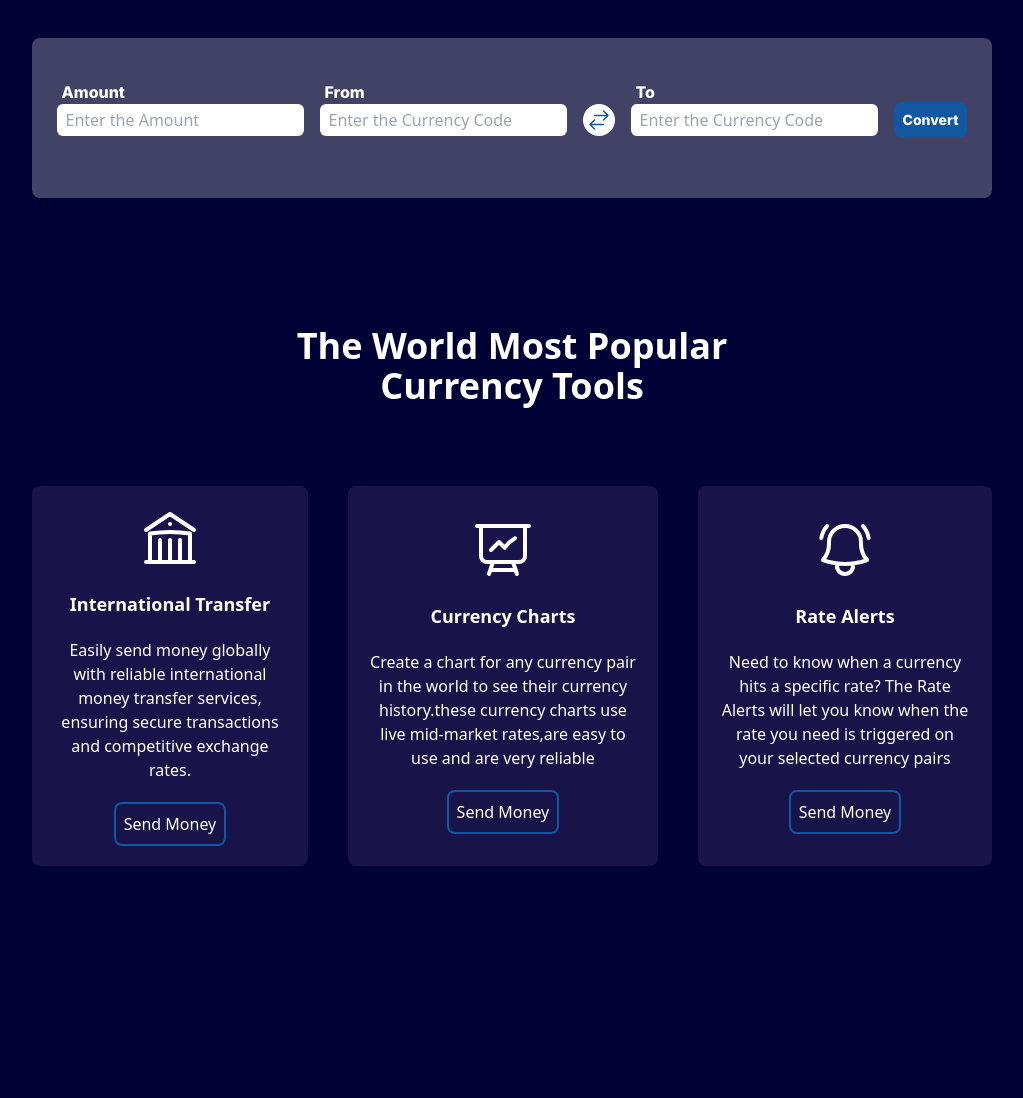
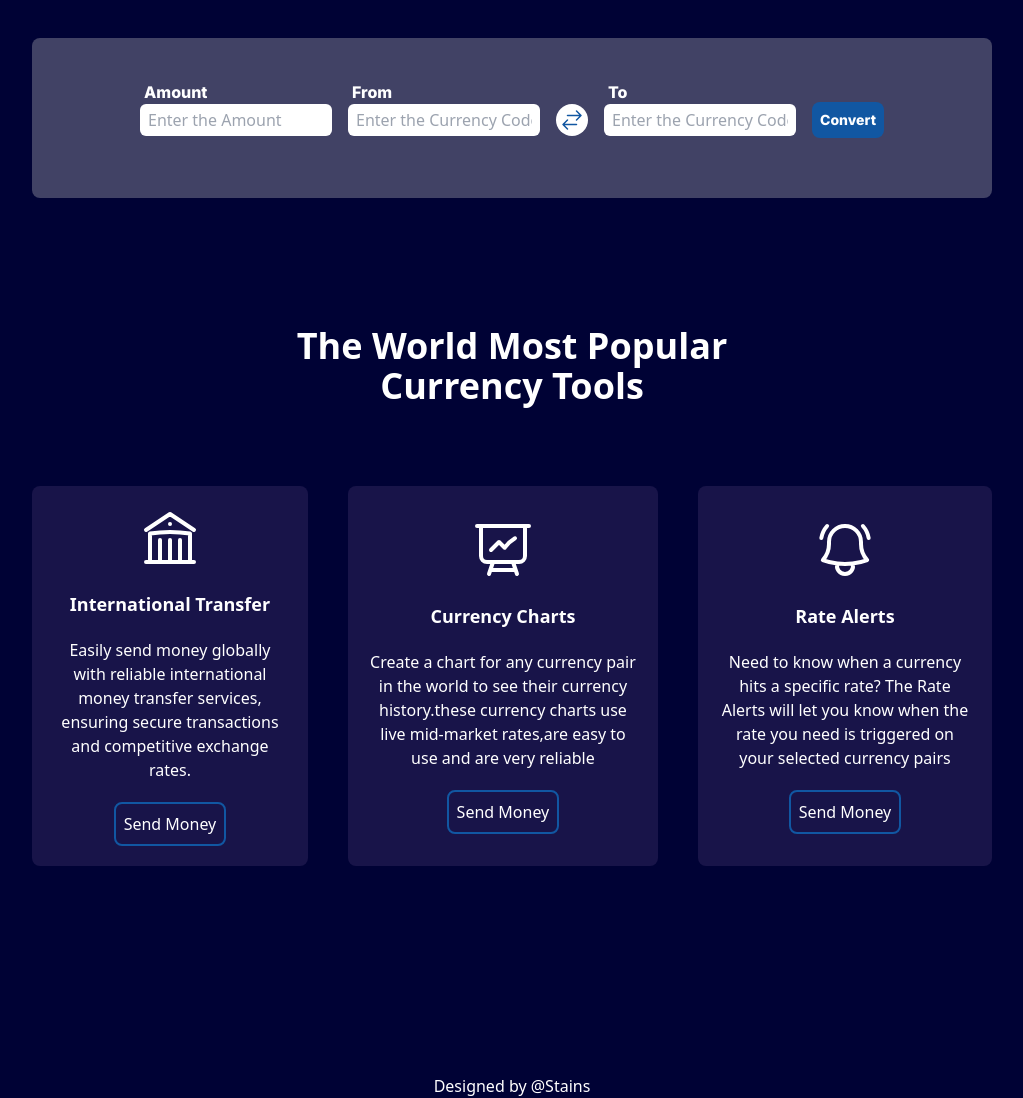
Before and after one commit to stainsleto/Currency-Converter-vanillaJS, a website built with Vite: page src/index.html in a window 1280 px wide. Shown: the part 578-1676 px from the top of the page, without its empty margins (128-1151 px from the left). Before the commit the page ends 1652 px from the top, so only its background shows below. Built offline with nearby package versions, Linux system fonts and the light colour scheme.

Commit message:
@Stains/ Figuring out responsive design with tailwind

```diff
--- a/src/index.html
+++ b/src/index.html
@@ -59,16 +59,16 @@
 
     <!-- Converter -->
 
-    <div class="flex flex-col justify-center items-center text-primary  bg-gray mx-40 h-auto my-10 py-10 rounded-lg">
+    <div class="flex flex-col justify-center items-center text-primary  bg-gray mx-40 h-auto my-10 py-10 rounded-lg max-[1060px]:w-[70vw] max-[860px]:w-[80vw]">
       <div class="flex flex-row gap-4 justify-center items-center mb-5">
         <section>
           <h4 class="converter-title font-bold mx-1">Amount</h4>
-          <input class="rounded-md h-8 p-2 text-black" type="number" id="amount" placeholder="Enter the Amount" />
+          <input class="rounded-md w-[15vw] h-8 p-2 text-black" type="number" id="amount" placeholder="Enter the Amount" />
         </section>
 
         <section>
           <h4 class="converter-title font-bold mx-1">From</h4>
-          <input class="rounded-md h-8 p-2 text-black" type="text" id="from" placeholder="Enter the Currency Code" />
+          <input class="rounded-md w-[15vw] h-8 p-2 text-black" type="text" id="from" placeholder="Enter the Currency Code" />
         </section>
 
         <section>
@@ -81,7 +81,7 @@
 
         <section>
           <h4 class="converter-title font-bold mx-1">To</h4>
-          <input class="rounded-md h-8 p-2 text-black" type="text" id="to" placeholder="Enter the Currency Code" />
+          <input class="rounded-md w-[15vw] h-8 p-2 text-black" type="text" id="to" placeholder="Enter the Currency Code" />
         </section>
 
         <section class="mt-6">
@@ -162,6 +162,16 @@
 
     </div>
 
+    <!-- Footer section  -->
+
+    <footer>
+
+      <section class="text-white flex justify-center items-center">
+        <span>Designed by <a href="https://stains.com">@Stains </a> </span>
+      </section>
+
+    </footer>
+
 
     <script type="module" src="/main.js"></script>
   </body>
```
